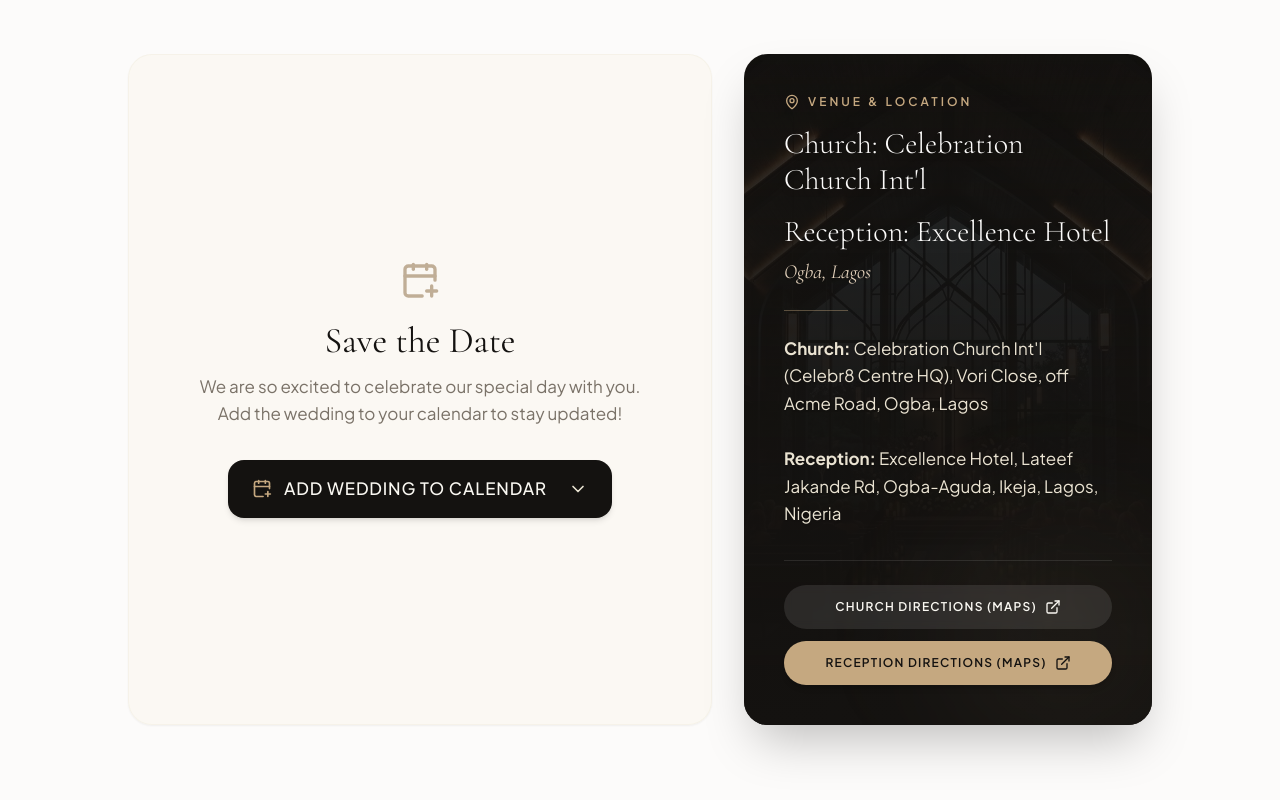
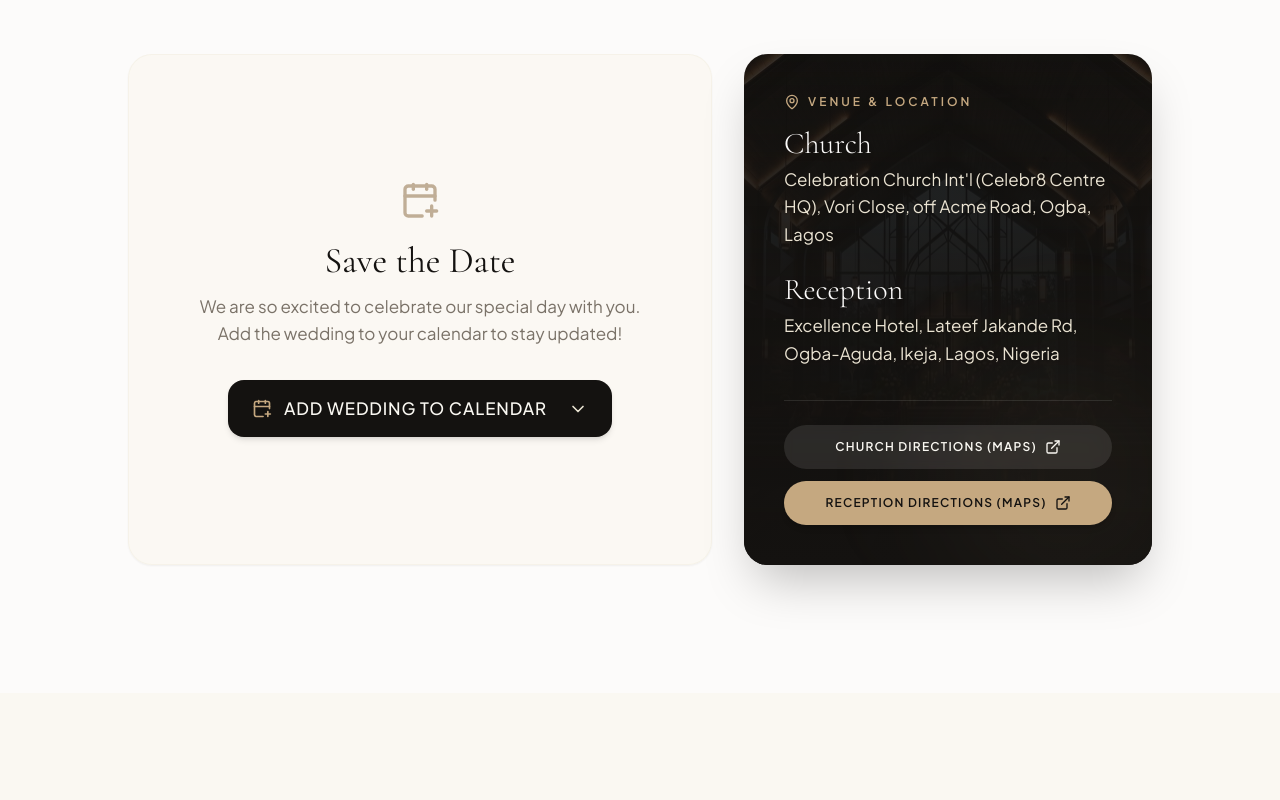
Before and after one commit to oreokunade/Ore-and-Dara, a React (Vite) app: page / in a window 1280 px wide. Shown: the part 1740-2540 px from the top of the page. Built offline with nearby package versions, Linux system fonts and the light colour scheme; no server answers; a web font is replaced by a local one.

Commit message:
Refactor Venue card to remove redundant text

```diff
--- a/src/components/EventDetails.tsx
+++ b/src/components/EventDetails.tsx
@@ -171,23 +171,17 @@ export const EventDetails: FC<EventDetailsProps> = ({ onNotify }) => {
               </div>
 
               <h3 className="font-serif text-2xl sm:text-3xl text-brand-ivory font-light leading-tight drop-shadow-md">
-                Church: Celebration Church Int'l
+                Church
               </h3>
-
-              <h3 className="font-serif text-2xl sm:text-3xl text-brand-ivory font-light leading-tight mt-4 drop-shadow-md">
-                Reception: Excellence Hotel
-              </h3>
-
-              <p className="font-serif italic text-xl text-brand-goldLight mt-2 drop-shadow-sm">
-                Ogba, Lagos
+              <p className="text-brand-sand text-[17px] font-sans leading-relaxed drop-shadow-sm mt-1 mb-6">
+                Celebration Church Int'l (Celebr8 Centre HQ), Vori Close, off Acme Road, Ogba, Lagos
               </p>
 
-              <div className="w-16 h-[1px] bg-brand-gold/40 my-6" />
-
-              <p className="text-brand-sand text-[17px] font-sans leading-relaxed drop-shadow-sm">
-                <strong>Church:</strong> Celebration Church Int'l (Celebr8 Centre HQ), Vori Close, off Acme Road, Ogba, Lagos
-                <br /><br />
-                <strong>Reception:</strong> Excellence Hotel, Lateef Jakande Rd, Ogba-Aguda, Ikeja, Lagos, Nigeria
+              <h3 className="font-serif text-2xl sm:text-3xl text-brand-ivory font-light leading-tight drop-shadow-md">
+                Reception
+              </h3>
+              <p className="text-brand-sand text-[17px] font-sans leading-relaxed drop-shadow-sm mt-1">
+                Excellence Hotel, Lateef Jakande Rd, Ogba-Aguda, Ikeja, Lagos, Nigeria
               </p>
             </div>
 
```
